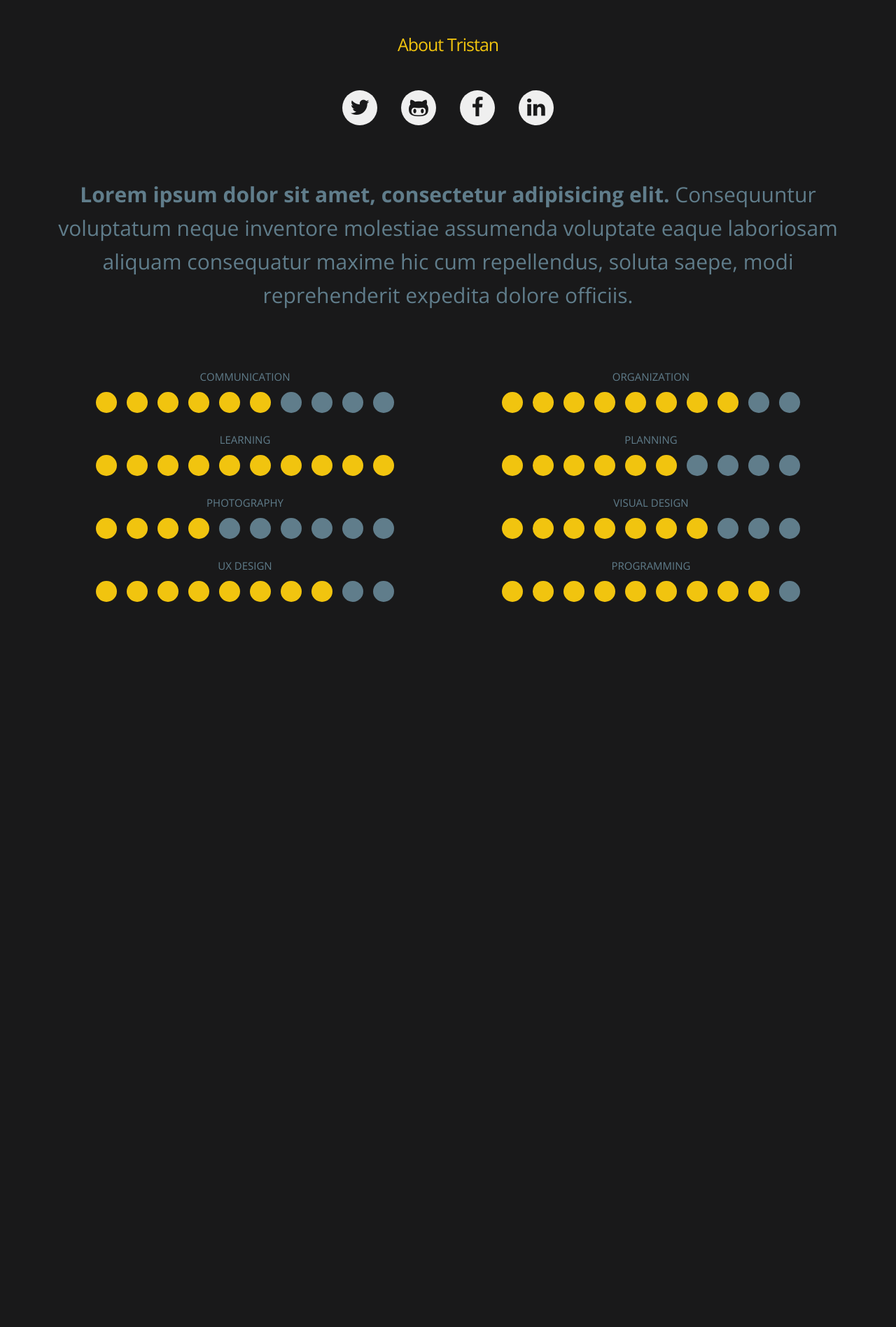
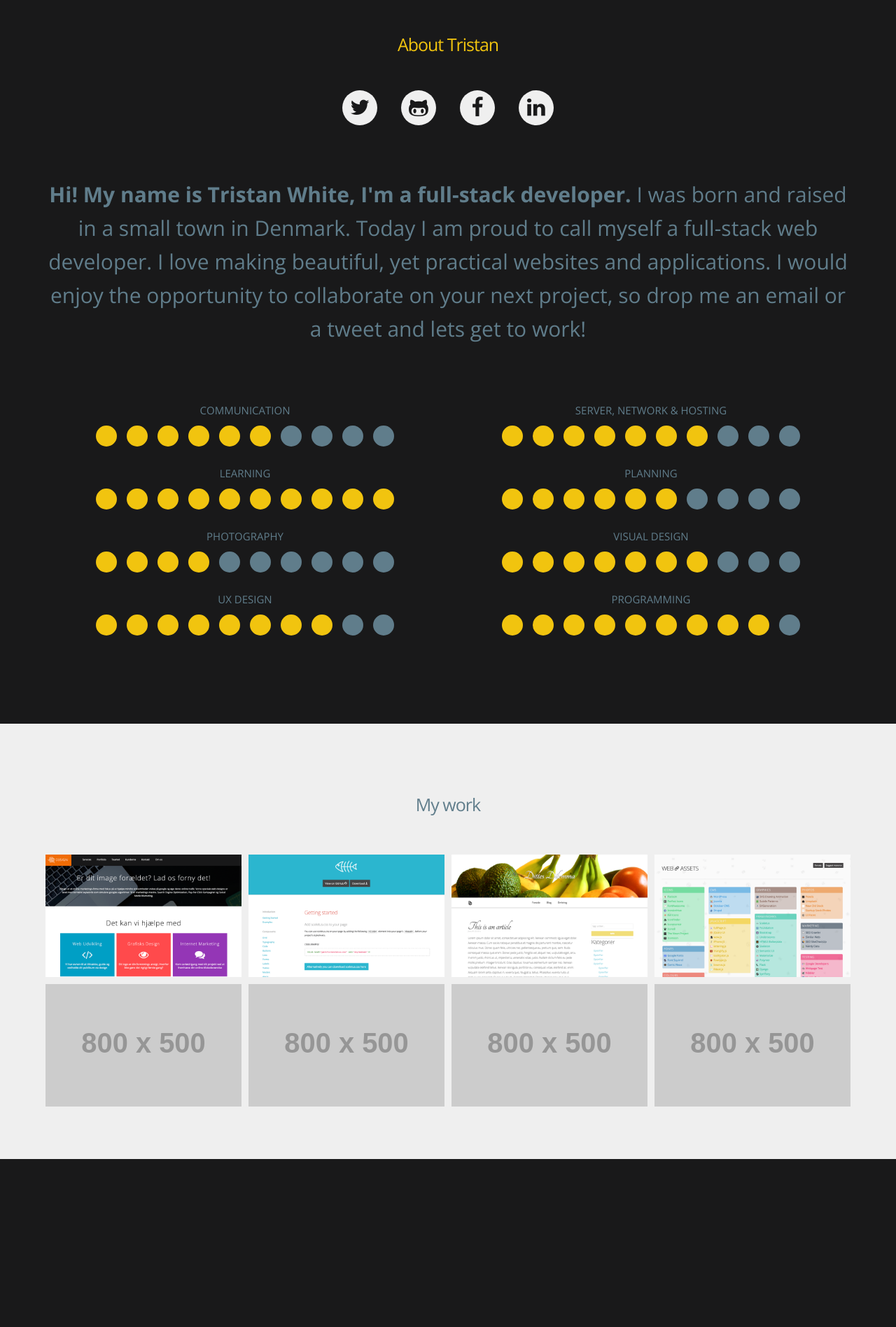
Before and after one commit to triss90405/tristanwhite.info, a PHP site: page / in a window 1280 px wide. Shown: the part 951-2847 px from the top of the page at 70% size. Run offline with PHP 8.4, Linux system fonts and the light colour scheme; grey boxes labelled with a size stand in for pictures from a placeholder-image service; some libraries are stand-ins or nearby versions.

Commit message:
Work section

```diff
--- a/index.php
+++ b/index.php
@@ -2,4 +2,6 @@
 
 <?php include('parts/about.php'); ?>
 
+<?php include('parts/work.php'); ?>
+
 <?php include('parts/footer.php'); ?>
--- a/parts/about.php
+++ b/parts/about.php
@@ -9,7 +9,10 @@
                     <a href="https://www.facebook.com/tristanoliver.mosejensenwhite" target="_target"  title="Tristans Facebook"><i class="fa fa-facebook"></i></a>
                     <a href="https://dk.linkedin.com/in/tristanoliverwhite/en" target="_target"  title="Tristans LinkedIn"><i class="fa fa-linkedin"></i></a>
                 </div>
-                <p><strong>Lorem ipsum dolor sit amet, consectetur adipisicing elit.</strong> Consequuntur voluptatum neque inventore molestiae assumenda voluptate eaque laboriosam aliquam consequatur maxime hic cum repellendus, soluta saepe, modi reprehenderit expedita dolore officiis.</p>
+                <p><strong>Hi! My name is Tristan White, I'm a full-stack developer.</strong>
+                I was born and raised in a small town in Denmark. Today I am proud to call myself a full-stack web developer.
+                I love making beautiful, yet practical websites and applications.
+                I would enjoy the opportunity to collaborate on your next project, so drop me an email or a tweet and lets get to work!</p>
             </div>
         </div>
 
@@ -31,7 +34,7 @@
                 </div>
             </div>
             <div class="col-m-6">
-                <div class="skill-label">Organization</div>
+                <div class="skill-label">Server, Network & Hosting</div>
                 <div class="skill-icons">
                     <span class="active"></span>
                     <span class="active"></span>
@@ -40,7 +43,7 @@
                     <span class="active"></span>
                     <span class="active"></span>
                     <span class="active"></span>
-                    <span class="active"></span>
+                    <span></span>
                     <span></span>
                     <span></span>
                 </div>
--- /dev/null
+++ b/parts/work.php
@@ -0,0 +1,61 @@
+<section id="work">
+	<div class="container">
+		<div class="row">
+			<div class="col-m-12 center-text">
+				<h2>My work</h2>
+			</div>
+		</div>
+
+		<div class="row projects">
+			<div class="col-m-3 col-s-6">
+				<div class="prj-item">
+					<div class="prj-overlay">D3sign</div>
+					<img src="img/projects/prj1/thumb.png" class="sceletus-img" alt="d3sign">
+				</div>
+			</div>
+			<div class="col-m-3 col-s-6">
+				<div class="prj-item">
+					<div class="prj-overlay">Sceletus</div>
+					<img src="img/projects/prj2/thumb.png" class="sceletus-img" alt="sceletus">
+				</div>
+			</div>
+			<div class="col-m-3 col-s-6">
+				<div class="prj-item">
+					<div class="prj-overlay">Dittes Dilemma</div>
+					<img src="img/projects/prj3/thumb.png" class="sceletus-img" alt="dittesdilemma">
+				</div>
+			</div>
+			<div class="col-m-3 col-s-6">
+				<div class="prj-item">
+					<div class="prj-overlay">Web Assets</div>
+					<img src="img/projects/prj4/thumb.png" class="sceletus-img" alt="web-assets">
+				</div>
+			</div>
+			<div class="col-m-3 col-s-6">
+				<div class="prj-item">
+					<div class="prj-overlay">Placeholder</div>
+					<img src="http://placehold.it/800x500" class="sceletus-img" alt="">
+				</div>
+			</div>
+			<div class="col-m-3 col-s-6">
+				<div class="prj-item">
+					<div class="prj-overlay">Placeholder</div>
+					<img src="http://placehold.it/800x500" class="sceletus-img" alt="">
+				</div>
+			</div>
+			<div class="col-m-3 col-s-6">
+				<div class="prj-item">
+					<div class="prj-overlay">Placeholder</div>
+					<img src="http://placehold.it/800x500" class="sceletus-img" alt="">
+				</div>
+			</div>
+			<div class="col-m-3 col-s-6">
+				<div class="prj-item">
+					<div class="prj-overlay">placeholder</div>
+					<img src="http://placehold.it/800x500" class="sceletus-img" alt="">
+				</div>
+			</div>
+		</div>
+
+	</div>
+</section>
--- a/scss/main.scss
+++ b/scss/main.scss
@@ -27,7 +27,9 @@ nav {
 			font-size: 1.6rem;
 			font-weight: 500;
 			@include transition(all 0.2s ease-in-out);
-			&:hover {
+			&:hover,
+			&:focus {
+				outline: none;
 				color: $sunflower;
 				@include transition(all 0.2s ease-in-out);
 			}
@@ -48,7 +50,9 @@ nav {
 		font-size: 1.2rem;
 		color: $paper;
 		@include transition(all 0.2s ease-in-out);
-		&:hover {
+		&:hover,
+		&:focus {
+			outline: none;
 			color: $sunflower;
 			@include transition(all 0.2s ease-in-out);
 		}
@@ -106,7 +110,9 @@ section#about {
 			margin: 30px 15px 0 15px;
 			font-size: 3rem;
 			@include transition(all 0.2s ease-in-out);
-			&:hover {
+			&:hover,
+			&:focus {
+				outline: none;
 				background: $sunflower;
 				@include transition(all 0.2s ease-in-out);
 			}
@@ -120,7 +126,7 @@ section#about {
 	}
 	.skills {
 		text-align: center;
-		margin-top: 50px;
+		margin: 50px 0 100px 0;
 	}
 	.skill-label {
 		color: $gunMetal;
@@ -147,3 +153,44 @@ section#about {
 		}
 	}
 }
+
+// Work section
+section#work {
+	background: $paper;
+	h2 {
+		color: $gunMetal;
+		font-size: 2.5rem;
+		margin-top: 100px;
+	}
+	.projects {
+		margin: 30px 0 70px 0;
+		@media screen and (max-width: 768px) {
+			text-align: center;
+		}
+		.prj-item {
+			margin: 5px;
+			.prj-overlay {
+				background: fade-out($gunMetal, 0.2);
+				@include calc(width, "100% - 10px");
+				height: 100%;
+				@include calc(height, "100% - 10px");
+				position: absolute;
+				text-transform: uppercase;
+				padding-top: 30px;
+				color: $paper;
+				font-size: 3rem;
+				text-align: center;
+				opacity: 0;
+				@include transition(all 0.2s ease-in-out);
+				@media screen and (max-width: 768px) {
+					height: 100%;
+				}
+			}
+			&:hover > .prj-overlay,
+			&:focus > .prj.overlay{
+				opacity: 1;
+				@include transition(all 0.2s ease-in-out);
+			}
+		}
+	}
+}
```
Also changed, not shown: js/main.js (+6 -3 lines), css/main.css, img/projects/prj1/thumb.png (added), img/projects/prj2/thumb.png (added), img/projects/prj3/thumb.png (added), img/projects/prj4/thumb.png (added).
